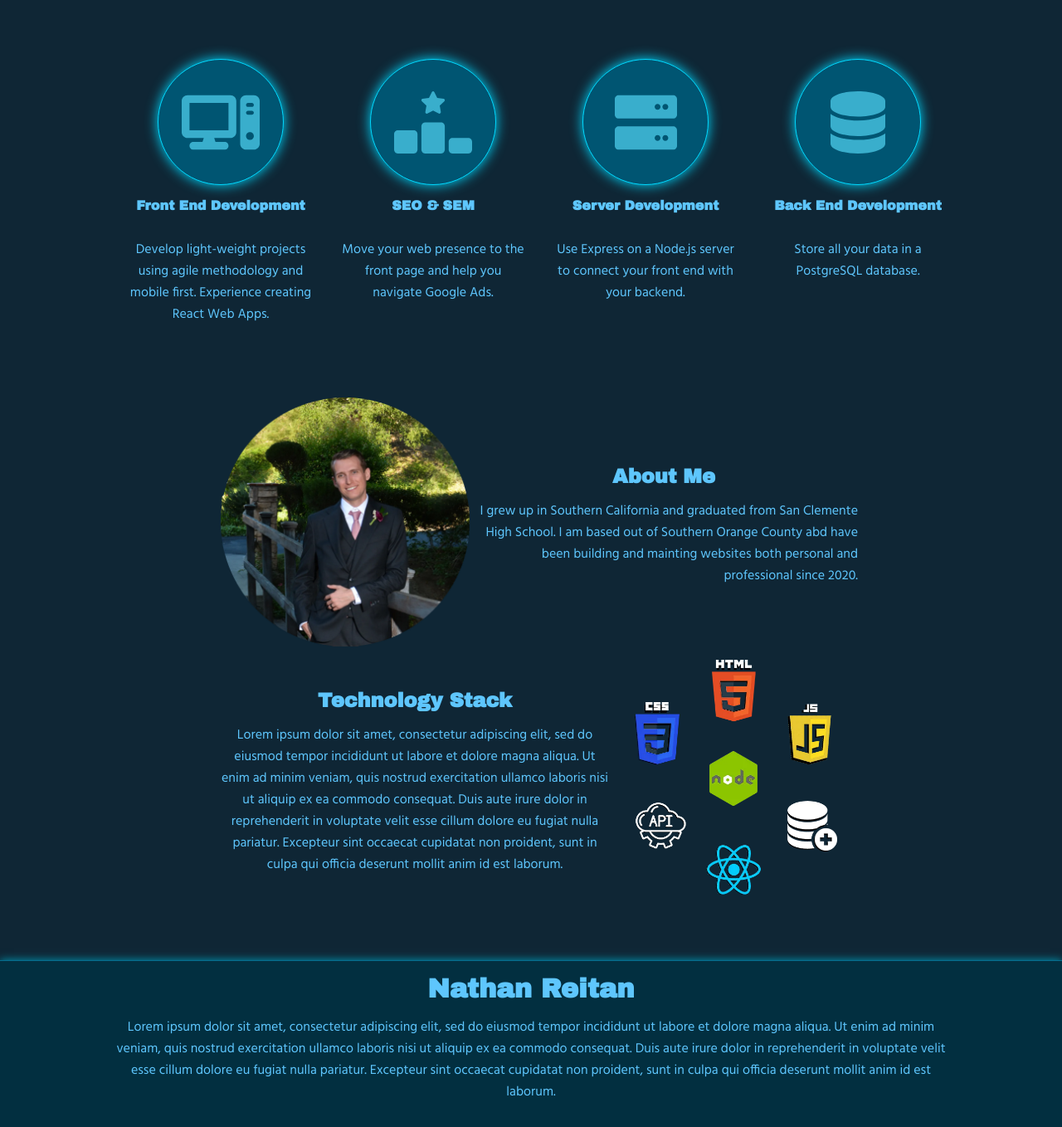
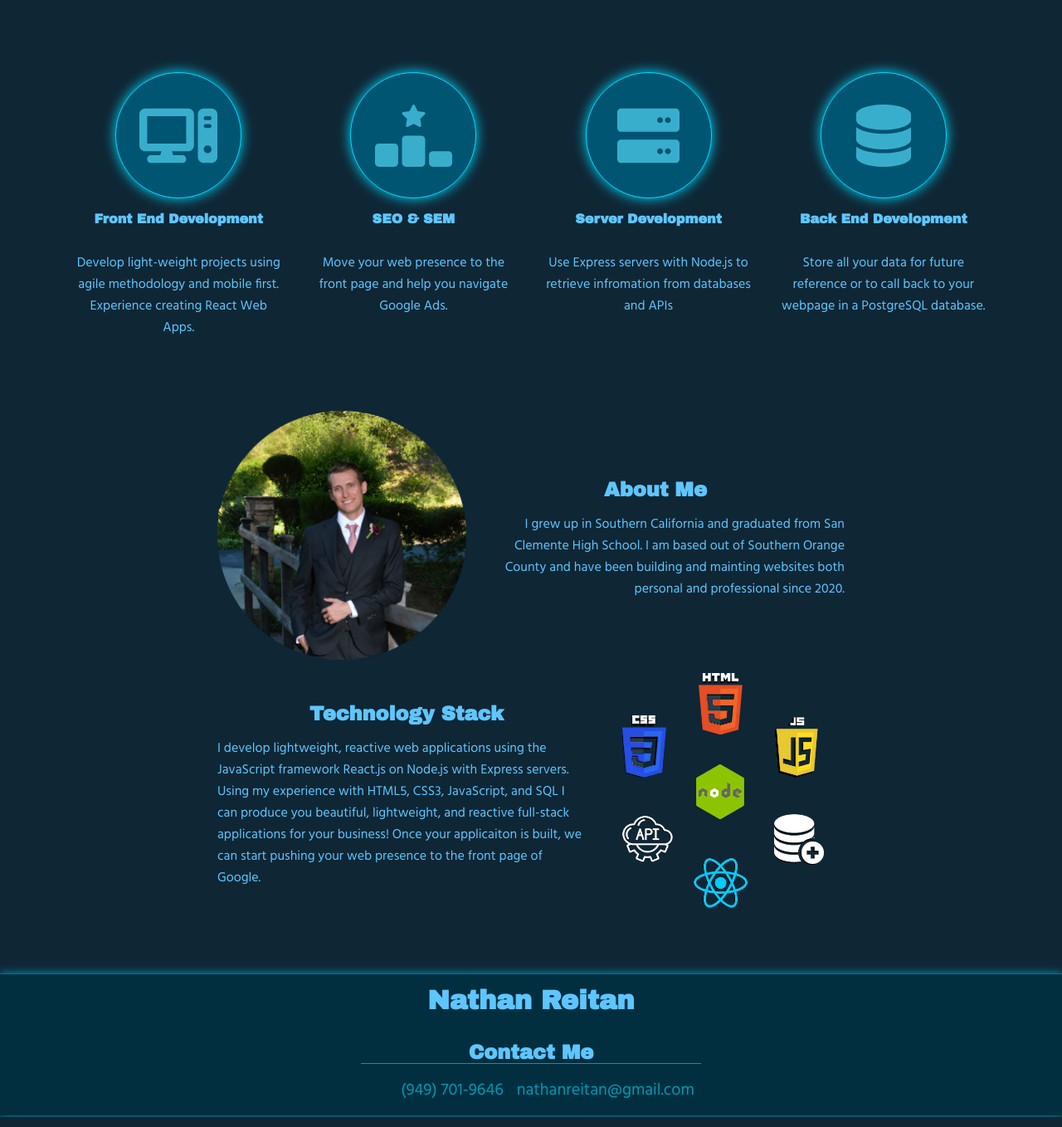
Before and after one commit to Nathan-reitan/react-portfolio, a React (Create React App) app: page / in a window 1280 px wide. Shown: the part 580-1938 px from the top of the page at 83% size. Built offline with nearby package versions, Linux system fonts and the light colour scheme; a web font is replaced by a local one.

Commit message:
copy added to tech stack and footer

```diff
--- a/public/style.css
+++ b/public/style.css
@@ -40,7 +40,6 @@ li>a{
 }
 
 main{
-    width: 100%;
     padding: 30px 10px;
     display: flex;
     justify-content: center;
@@ -63,7 +62,7 @@ main{
 }
 
 .landingWrapper{
-  height: 50vh;
+  height: 52vh;
   width: 100%;
   display: flex;
   flex-direction: column;
@@ -94,20 +93,20 @@ main{
 .servicesRow{
     margin: 15px;
     padding: 10px;
-    width: 80%;
+    width: 90%;
     display: flex;
+    flex-wrap: wrap;
     justify-content: space-evenly;
 }
 
 .serviceWrapper{
     padding: 15px;
-    width: 274px;
+    width: 250px;
     display: flex;
     flex-direction: column;
     align-items: center;
     border: solid 1px #0f2635;
     transition: 750ms all ease-in-out;
-
 }
 
 .serviceWrapper:hover{
@@ -202,6 +201,12 @@ main{
 
 .leftP{
     text-align: end;
+    margin-left: 15px;
+}
+
+.rightP{
+    text-align: start;
+    margin-right: 15px;
 }
 
 .dropDownWrapper{
@@ -212,7 +217,7 @@ main{
 }
 
 .footer{
-    height: 200px;
+    height: 170px;
     border-top: solid 1px #046e8f;
     background-color: #022f40;
     text-align: center;
@@ -223,4 +228,26 @@ main{
 
 .footerWrapper{
     width: 80%;
+    display: flex;
+    flex-direction: column;
+    justify-content: center;
+    align-items: center;
 }
+
+.contactWrapper{
+    width: 40%;
+}
+
+.contactTitle{
+    border-bottom: 1px solid #0098b3;
+}
+
+.listContainer{
+    display: flex;
+    justify-content: space-around;
+}
+
+.contactMe{
+    text-decoration: none;
+    color: #0098b3;
+}
--- a/src/components/Footer.jsx
+++ b/src/components/Footer.jsx
@@ -4,17 +4,30 @@ export default function Footer(){
 
     return (
         <footer>
-            <div class="footer">
-                <div class="footerWrapper">
+            <div className="footer">
+                <div className="footerWrapper">
                     <h1>
                         Nathan Reitan
                     </h1>
-                    <p>
-                        Lorem ipsum dolor sit amet, consectetur adipiscing elit, sed do eiusmod tempor incididunt ut labore et dolore magna aliqua.
-                        Ut enim ad minim veniam, quis nostrud exercitation ullamco laboris nisi ut aliquip ex ea commodo consequat. Duis aute irure
-                        dolor in reprehenderit in voluptate velit esse cillum dolore eu fugiat nulla pariatur. Excepteur sint occaecat cupidatat non
-                        proident, sunt in culpa qui officia deserunt mollit anim id est laborum.
-                    </p>
+                    <div className="contactWrapper">
+                        <h2 className="contactTitle">Contact Me</h2>
+                        <ul className="listContainer">
+                            <li>
+                                <span>
+                                    <a href="tel:+9497019646" className="contactMe">
+                                        (949) 701-9646
+                                    </a>
+                                </span>
+                            </li>
+                            <li>
+                                <span>
+                                    <a href="mailto:nathanreitan@gmail.com" className="contactMe">
+                                        nathanreitan@gmail.com
+                                    </a>
+                                </span>
+                            </li>
+                        </ul>
+                    </div>
                 </div>
             </div>
         </footer>
--- a/src/components/Home.jsx
+++ b/src/components/Home.jsx
@@ -5,7 +5,6 @@ export default class Header extends React.Component{
         super(props);
 
       }
-
       render(){
         return (
             <main>
@@ -44,7 +43,7 @@ export default class Header extends React.Component{
                                 </div>
                                 <div className="serviceTitle"><h4>Server Development</h4></div>
                                 <div className="serviceContent">
-                                    <p>Use Express on a Node.js server to connect your front end with your backend.</p>
+                                    <p>Use Express servers with Node.js to retrieve infromation from databases and APIs</p>
                                 </div>
                             </div>
                             <div className="serviceWrapper">
@@ -53,7 +52,7 @@ export default class Header extends React.Component{
                                 </div>
                                 <div className="serviceTitle"><h4>Back End Development</h4></div>
                                 <div className="serviceContent">
-                                    <p>Store all your data in a PostgreSQL database.</p>
+                                    <p>Store all your data for future reference or to call back to your webpage in a PostgreSQL database.</p>
                                 </div>
                             </div>
                         </div>
@@ -76,7 +75,7 @@ export default class Header extends React.Component{
                                         About Me
                                     </h2>
                                     <p className="leftP">
-                                        I grew up in Southern California and graduated from San Clemente High School.  I am based out of Southern Orange County abd have been building and mainting websites both personal and professional since 2020.
+                                        I grew up in Southern California and graduated from San Clemente High School.  I am based out of Southern Orange County and have been building and mainting websites both personal and professional since 2020.
                                     </p>
                                 </div>
                             </div>
@@ -87,11 +86,9 @@ export default class Header extends React.Component{
                                     <h2>
                                         Technology Stack
                                     </h2>
-                                    <p>
-                                        Lorem ipsum dolor sit amet, consectetur adipiscing elit, sed do eiusmod tempor incididunt ut labore et dolore magna aliqua.
-                                        Ut enim ad minim veniam, quis nostrud exercitation ullamco laboris nisi ut aliquip ex ea commodo consequat. Duis aute irure
-                                        dolor in reprehenderit in voluptate velit esse cillum dolore eu fugiat nulla pariatur. Excepteur sint occaecat cupidatat non
-                                        proident, sunt in culpa qui officia deserunt mollit anim id est laborum.
+                                    <p  className="rightP">
+                                        I develop lightweight, reactive web applications using the JavaScript framework React.js on Node.js with Express servers.  Using my experience with HTML5, CSS3, JavaScript, and SQL I can produce you beautiful, lightweight, and reactive full-stack applications for your business!
+                                        Once your applicaiton is built, we can start pushing your web presence to the front page of Google.
                                     </p>
                                 </div>
                                 <div className="rowImg">
@@ -100,7 +97,6 @@ export default class Header extends React.Component{
                             </div>
                         </div>
                     </div>
-
                 </div>
             </main>
         );
```
Also changed, not shown: src/components/Header.jsx (line endings or trailing spaces).
